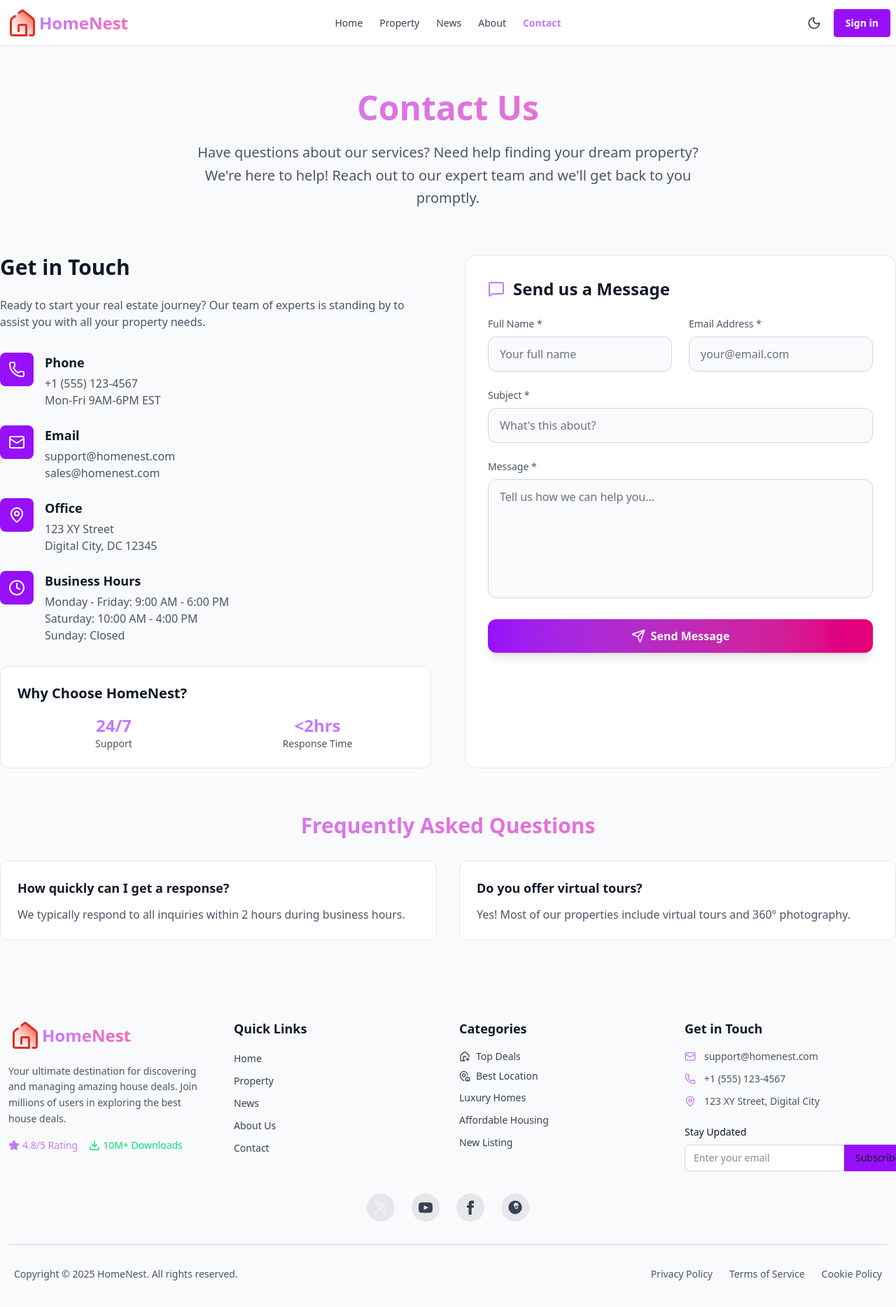
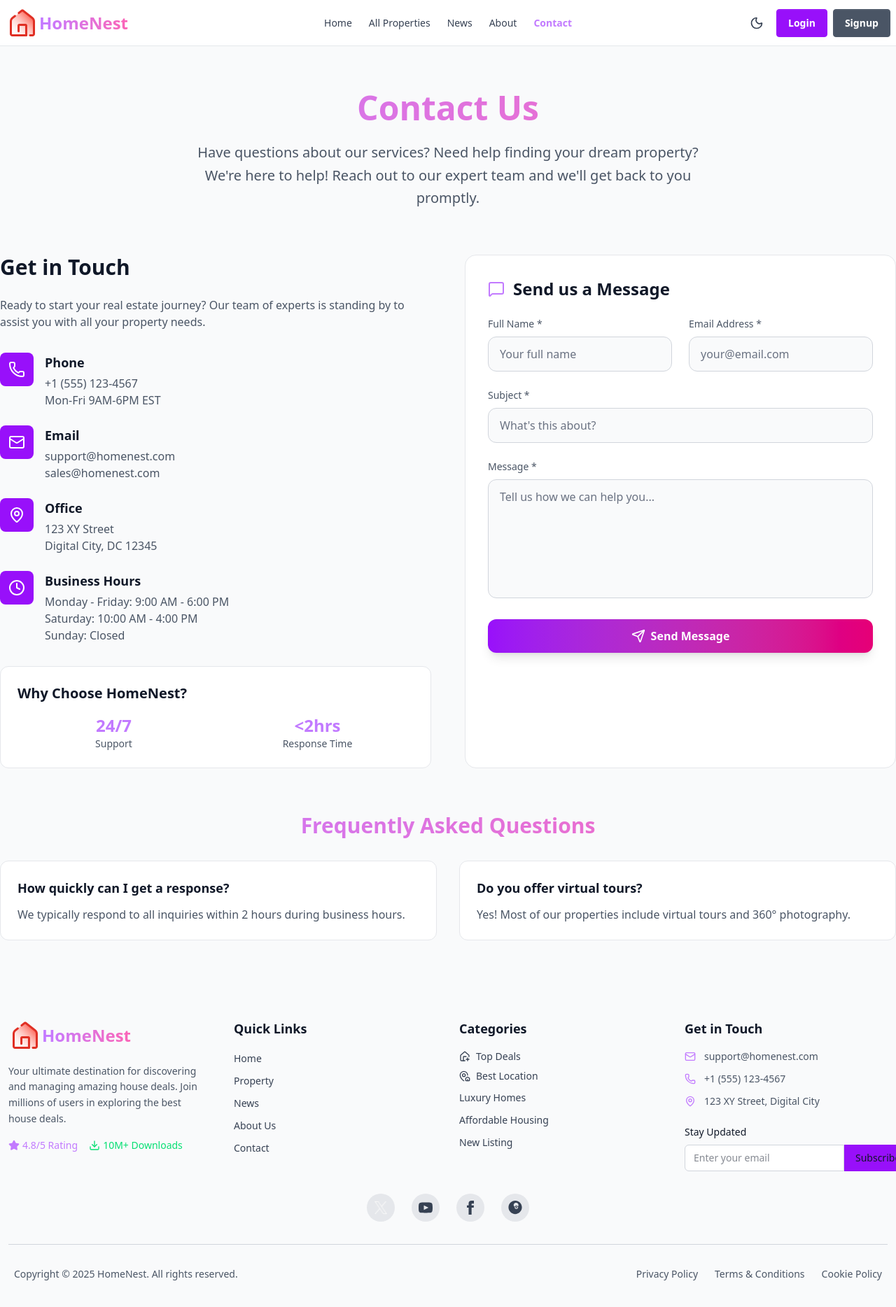
Before and after one commit to RIRony9898/homenest-client, a React (Vite) app: page /contact in a window 1280 px wide. Shown: the top 1868 px of the page at 70% size. Built offline with nearby package versions, Linux system fonts and the light colour scheme; no server answers.

Commit message:
Update footer link text, enhance navbar for mobile

```diff
--- a/src/Components/Footer.jsx
+++ b/src/Components/Footer.jsx
@@ -387,7 +387,7 @@ const Footer = () => {
                       : "text-gray-600 hover:text-purple-600"
                   }`}
                 >
-                  Terms of Service
+                  Terms & Conditions
                 </a>
                 <a
                   href="#"
--- a/src/Components/Navbar.jsx
+++ b/src/Components/Navbar.jsx
@@ -46,7 +46,7 @@ const Navbar = () => {
                 } transition-colors duration-200`
           }
         >
-          Property
+          All Properties
         </NavLink>
       </li>
       <li>
@@ -151,6 +151,48 @@ const Navbar = () => {
       )}
     </>
   );
+
+  const mobileLinks = (
+    <>
+      {links}
+      {!user && (
+        <>
+          <li>
+            <NavLink
+              to={"/login"}
+              className={({ isActive }) =>
+                isActive
+                  ? "text-purple-400 font-bold"
+                  : `${
+                      isDarkMode
+                        ? "text-gray-300 hover:text-purple-400"
+                        : "text-gray-700 hover:text-purple-600"
+                    } transition-colors duration-200`
+              }
+            >
+              Login
+            </NavLink>
+          </li>
+          <li>
+            <NavLink
+              to={"/register"}
+              className={({ isActive }) =>
+                isActive
+                  ? "text-purple-400 font-bold"
+                  : `${
+                      isDarkMode
+                        ? "text-gray-300 hover:text-purple-400"
+                        : "text-gray-700 hover:text-purple-600"
+                    } transition-colors duration-200`
+              }
+            >
+              Signup
+            </NavLink>
+          </li>
+        </>
+      )}
+    </>
+  );
   return (
     <div
       className={`shadow-lg border-b ${
@@ -194,7 +236,7 @@ const Navbar = () => {
                     : "bg-white border-gray-200"
                 }`}
               >
-                {links}
+                {mobileLinks}
               </ul>
             </div>
             <Link to={"/"} className="flex items-center">
@@ -253,6 +295,15 @@ const Navbar = () => {
                       {user.displayName || user.email}
                     </span>
                   </li>
+                  <li className="menu-title">
+                    <span
+                      className={`text-sm ${
+                        isDarkMode ? "text-gray-400" : "text-gray-500"
+                      }`}
+                    >
+                      {user.email}
+                    </span>
+                  </li>
                   <li>
                     <Link
                       to={"/profile"}
@@ -280,12 +331,20 @@ const Navbar = () => {
                 </ul>
               </div>
             ) : (
-              <Link
-                to={"/login"}
-                className="btn bg-purple-600 hover:bg-purple-700 text-white border-purple-600"
-              >
-                Sign in
-              </Link>
+              <div className="hidden md:flex gap-2">
+                <Link
+                  to={"/login"}
+                  className="btn bg-purple-600 hover:bg-purple-700 text-white border-purple-600"
+                >
+                  Login
+                </Link>
+                <Link
+                  to={"/register"}
+                  className="btn bg-gray-600 hover:bg-gray-700 text-white border-gray-600"
+                >
+                  Signup
+                </Link>
+              </div>
             )}
           </div>
         </div>
--- a/src/Components/PropertyCard.jsx
+++ b/src/Components/PropertyCard.jsx
@@ -56,6 +56,15 @@ const PropertyCard = ({ property }) => {
             <MapPin className="w-4 h-4 mr-2" />
             <span>{property.location}</span>
           </div>
+          <div
+            className={`flex items-center ${
+              isDarkMode ? "text-gray-300" : "text-gray-600"
+            }`}
+          >
+            <span className="text-sm">
+              Posted by: {property.userName || property.userEmail || "Unknown"}
+            </span>
+          </div>
         </div>
         <p
           className={`text-sm leading-relaxed mb-4 line-clamp-2 ${
--- a/src/Pages/Contact.jsx
+++ b/src/Pages/Contact.jsx
@@ -1,5 +1,6 @@
 import { Clock, Mail, MapPin, MessageSquare, Phone, Send } from "lucide-react";
 import { useState } from "react";
+import { toast } from "react-toastify";
 import Container from "../Components/Container";
 import { useTheme } from "../Contexts/ThemeContext";
 import useTitle from "../Hooks/useTitle";
@@ -27,7 +28,7 @@ const Contact = () => {
     console.log("Form submitted:", formData);
     // Reset form
     setFormData({ name: "", email: "", subject: "", message: "" });
-    alert("Thank you for your message! We'll get back to you soon.");
+    toast.success("Thank you for your message! We'll get back to you soon.");
   };
 
   return (
```
